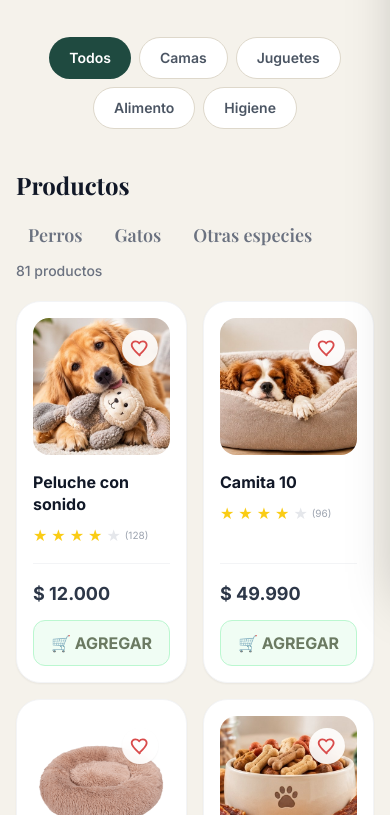
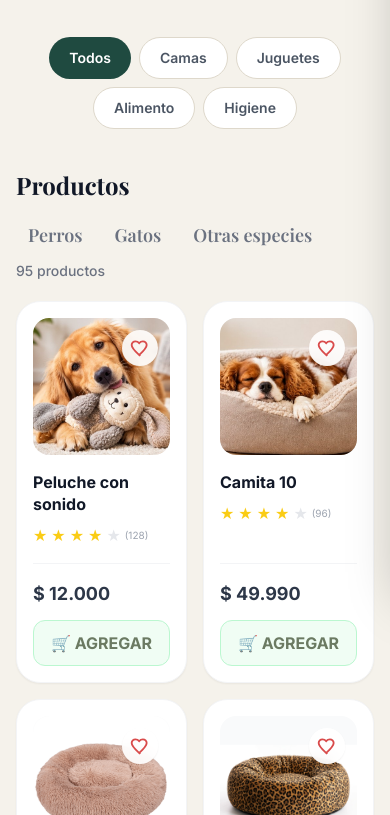
Before and after one commit to mariajulianasancheztorres/Proyecto-Juli, a plain HTML site: page tienda.html in a window 390 px wide. Shown: the part 260-1075 px from the top of the page. Drawn offline with nearby package versions, Linux system fonts and the light colour scheme.

Commit message:
Agregar nuevas camas para perros y gatos, y un filtro para otras especies en la tienda

```diff
--- a/tienda.html
+++ b/tienda.html
@@ -232,6 +232,7 @@
               </div>
               <button
                 type="button"
+                id="other-species-filter"
                 data-species="otras-especies"
                 aria-pressed="false"
                 aria-label="Filtrar por Otras especies; volver a pulsar para quitar el filtro"
@@ -308,9 +309,80 @@
           name: "ROSITA",
           category: "Camas",
           species: ["perros"],
-          brandLogo: true,
-          price: 42706,
+          price: 42691,
           image: "assets/cama-dona-antiestres-marron.jpg",
+        },
+        {
+          id: 109,
+          name: "ANIMAL PRINT",
+          category: "Camas",
+          species: ["perros"],
+          price: 45990,
+          priceEstimated: true,
+          image: "assets/dog-cama-animal-print.jpg",
+        },
+        {
+          id: 110,
+          name: "VAQUITA",
+          category: "Camas",
+          species: ["perros"],
+          price: 42990,
+          priceEstimated: true,
+          image: "assets/dog-cama-vaquita.jpg",
+        },
+        {
+          id: 111,
+          name: "OLIVA",
+          category: "Camas",
+          species: ["perros"],
+          price: 42990,
+          priceEstimated: true,
+          image: "assets/dog-cama-oliva.jpg",
+        },
+        {
+          id: 112,
+          name: "VIOLETA",
+          category: "Camas",
+          species: ["perros"],
+          price: 42990,
+          priceEstimated: true,
+          image: "assets/dog-cama-violeta.jpg",
+        },
+        {
+          id: 113,
+          name: "COLORES",
+          category: "Camas",
+          species: ["perros"],
+          price: 45990,
+          priceEstimated: true,
+          image: "assets/dog-cama-colores.jpg",
+        },
+        {
+          id: 114,
+          name: "FELPITA",
+          category: "Camas",
+          species: ["perros"],
+          price: 49990,
+          priceEstimated: true,
+          image: "assets/dog-cama-felpita.jpg",
+        },
+        {
+          id: 115,
+          name: "HUELLAS",
+          category: "Camas",
+          species: ["perros"],
+          price: 42990,
+          priceEstimated: true,
+          image: "assets/dog-cama-huellas.jpg",
+        },
+        {
+          id: 116,
+          name: "CEBRA",
+          category: "Camas",
+          species: ["perros"],
+          price: 45990,
+          priceEstimated: true,
+          image: "assets/dog-cama-cebra.jpg",
         },
         {
           id: 3,
@@ -334,19 +406,10 @@
           id: 5,
           name: "Cama nido acolchada",
           category: "Camas",
-          price: 42990,
+          price: 42975,
           rating: 4.8,
           reviews: 61,
           image: "assets/image-08.jpg",
-        },
-        {
-          id: 94,
-          name: "La Siestita, camita gris peludita",
-          category: "Camas",
-          species: ["perros"],
-          brandLogo: true,
-          price: 92326,
-          image: "assets/cama-moises-olivia-gris.jpg",
         },
         {
           id: 6,
@@ -367,13 +430,76 @@
           image: "assets/image-10.jpg",
         },
         {
-          id: 96,
-          name: "Misión Sueñitos",
-          category: "Camas",
-          species: ["perros"],
-          brandLogo: true,
-          price: 58255,
-          image: "assets/cama-dogit-azul-crema.jpg",
+          id: 101,
+          name: "Blanquito Osito",
+          category: "Camas",
+          species: ["gatos"],
+          price: 33990,
+          priceEstimated: true,
+          image: "assets/cat-cama-blanquito-osito.jpg",
+        },
+        {
+          id: 102,
+          name: "Cactus Cat",
+          category: "Camas",
+          species: ["gatos"],
+          price: 33990,
+          priceEstimated: true,
+          image: "assets/cat-cama-cactus-cat.jpg",
+        },
+        {
+          id: 103,
+          name: "Nidito",
+          category: "Camas",
+          species: ["gatos"],
+          price: 34990,
+          priceEstimated: true,
+          image: "assets/cat-cama-nidito.jpg",
+        },
+        {
+          id: 104,
+          name: "Tibu Cat",
+          category: "Camas",
+          species: ["gatos"],
+          price: 38990,
+          priceEstimated: true,
+          image: "assets/cat-cama-tibu-cat.jpg",
+        },
+        {
+          id: 105,
+          name: "Príncipe",
+          category: "Camas",
+          species: ["gatos"],
+          price: 44975,
+          priceEstimated: true,
+          image: "assets/cat-cama-principe.jpg",
+        },
+        {
+          id: 106,
+          name: "Sofá Rosita",
+          category: "Camas",
+          species: ["gatos"],
+          price: 68990,
+          priceEstimated: true,
+          image: "assets/cat-sofa-rosita.jpg",
+        },
+        {
+          id: 107,
+          name: "Sofá Amarillo",
+          category: "Camas",
+          species: ["gatos"],
+          price: 68990,
+          priceEstimated: true,
+          image: "assets/cat-sofa-amarillo.jpg",
+        },
+        {
+          id: 108,
+          name: "Camita",
+          category: "Camas",
+          species: ["gatos"],
+          price: 44975,
+          priceEstimated: true,
+          image: "assets/cat-camita-celeste.jpg",
         },
         {
           id: 8,
@@ -483,7 +609,7 @@
           species: ["perros"],
           lifeStage: "cachorro",
           weight: "3 kg",
-          price: 41600,
+          price: 41585,
           image: "assets/pro-plan-puppy.webp",
         },
         {
@@ -1172,6 +1298,9 @@
         document
           .getElementById("species-filter-area")
           .classList.toggle("hidden", showingWishlist);
+        document
+          .getElementById("other-species-filter")
+          .classList.toggle("hidden", activeCategory === "camas");
         updateLifeStageDropdowns();
         document.querySelectorAll(".food-species-filter").forEach((button) => {
           const selected = button.dataset.species === activeSpecies;
@@ -1219,7 +1348,7 @@
                     <div class="relative ${product.species?.includes("gatos") ? "bg-white" : "bg-gray-50"} rounded-2xl aspect-square mb-4 overflow-hidden">
                         ${
                           product.image
-                            ? `<img src="${product.image}" alt="${product.name}" class="w-full h-full ${product.species?.includes("gatos") ? "object-contain" : "object-cover"} group-hover:scale-105 transition-transform duration-500">`
+                            ? `<img src="${product.image}" alt="${product.name}" class="w-full h-full ${product.category === "Camas" || product.species?.includes("gatos") ? "object-contain scale-[1.06] group-hover:scale-[1.1]" : "object-cover group-hover:scale-105"} transition-transform duration-500">`
                             : `<div role="img" aria-label="Imagen de ${product.name} próximamente" class="w-full h-full flex flex-col items-center justify-center gap-3 bg-paw-card text-paw-accent">
                                 <svg class="w-16 h-16" viewBox="0 0 64 64" fill="none" aria-hidden="true">
                                   <path d="M12 34h40l-5 17H17l-5-17Z" stroke="currentColor" stroke-width="2.5" stroke-linejoin="round"/>
@@ -1250,7 +1379,7 @@
                     </div>
                     <h3 class="font-bold text-gray-900 leading-snug mb-2">${product.name}</h3>
                     ${
-                      product.priceEstimated && activeSpecies === "all"
+                      product.priceEstimated
                         ? `<p class="text-xs text-gray-500 mb-2">Precio estimado</p>`
                         : ""
                     }
```
Also changed, not shown: assets/cat-cama-blanquito-osito.jpg (added), assets/cat-cama-cactus-cat.jpg (added), assets/cat-cama-nidito.jpg (added), assets/cat-cama-principe.jpg (added), assets/cat-cama-tibu-cat.jpg (added), assets/cat-camita-celeste.jpg (added), assets/cat-sofa-amarillo.jpg (added), assets/cat-sofa-rosita.jpg (added), assets/dog-cama-animal-print.jpg (added), assets/dog-cama-cebra.jpg (added), assets/dog-cama-colores.jpg (added), assets/dog-cama-felpita.jpg (added), assets/dog-cama-huellas.jpg (added), assets/dog-cama-oliva.jpg (added), 2 more files.
